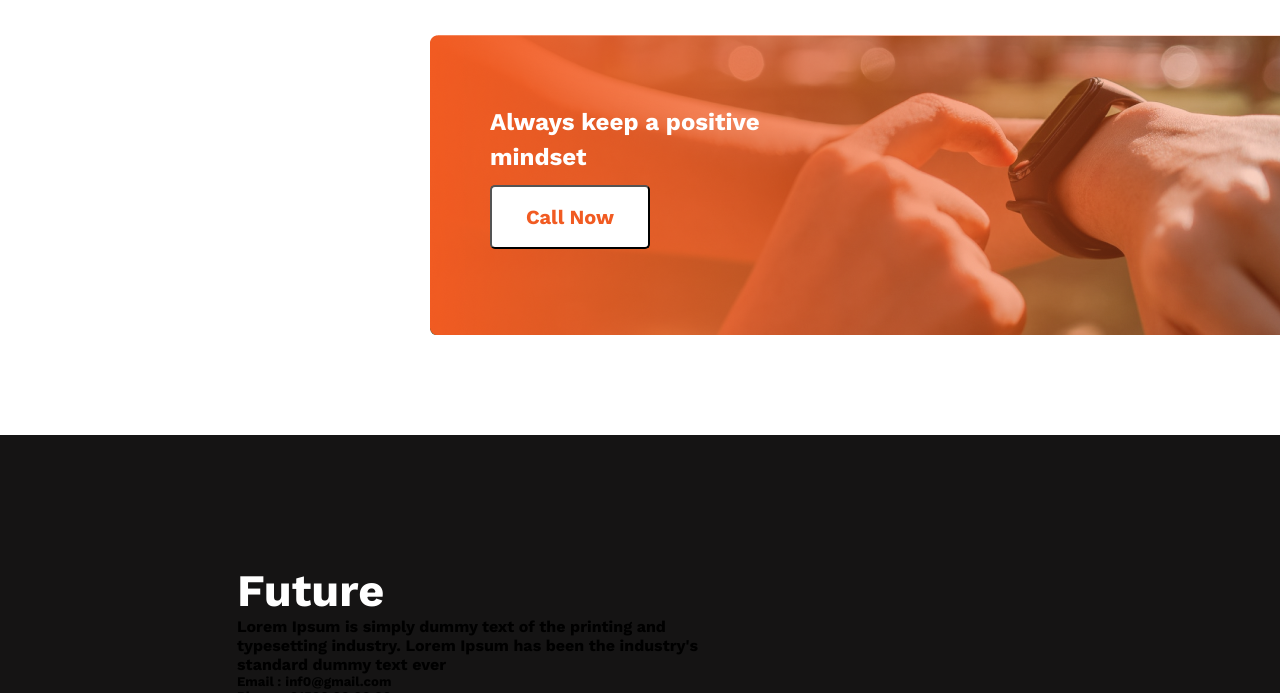
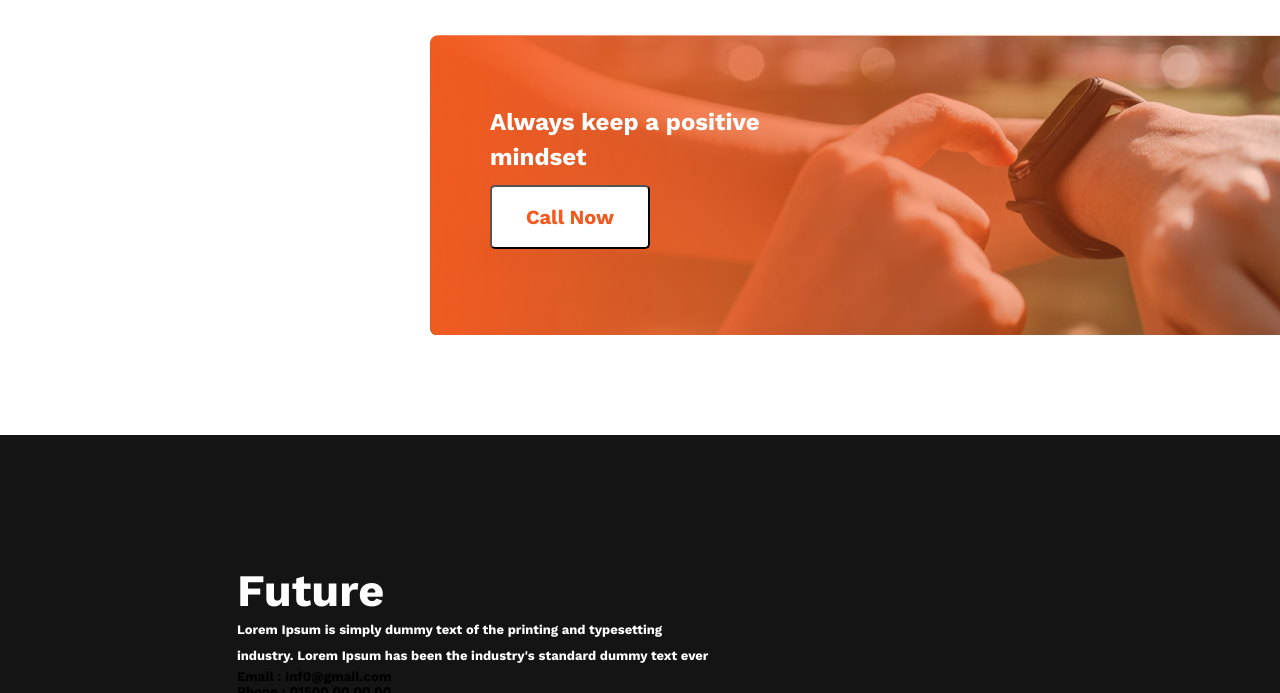
Before and after one commit to 123Somrat/Protfolio-Website, a plain HTML site: page index.html in a window 1280 px wide. Shown: the part 2175-2868 px from the top of the page. Drawn offline with nearby package versions, Linux system fonts and the light colour scheme.

Commit message:
add css on fiture-details class

```diff
--- a/Styles/style.css
+++ b/Styles/style.css
@@ -158,3 +158,9 @@
      color: #FFFFFF;
 
 }
+.future-details{
+     font-weight: 400px;
+     font-size: 13px;
+     line-height: 26px;
+     color:white
+}
```
